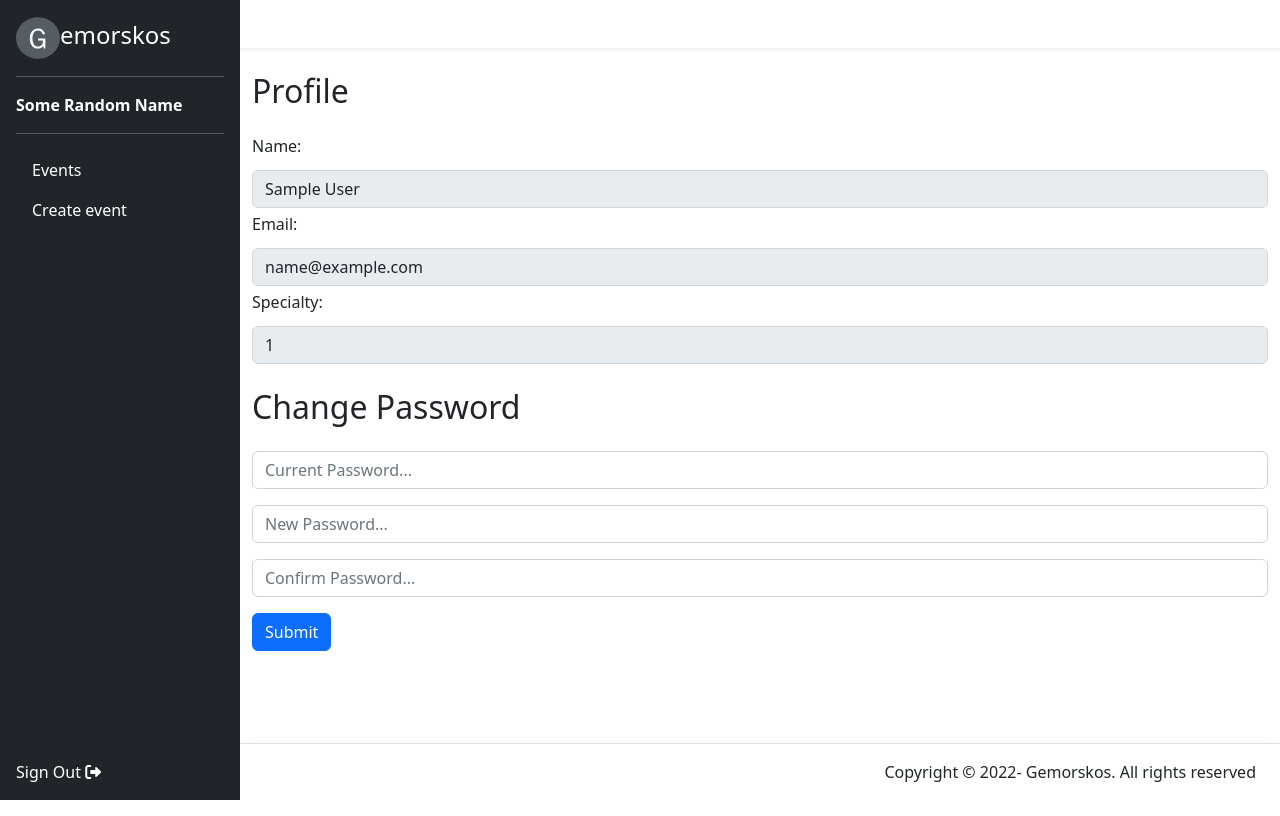
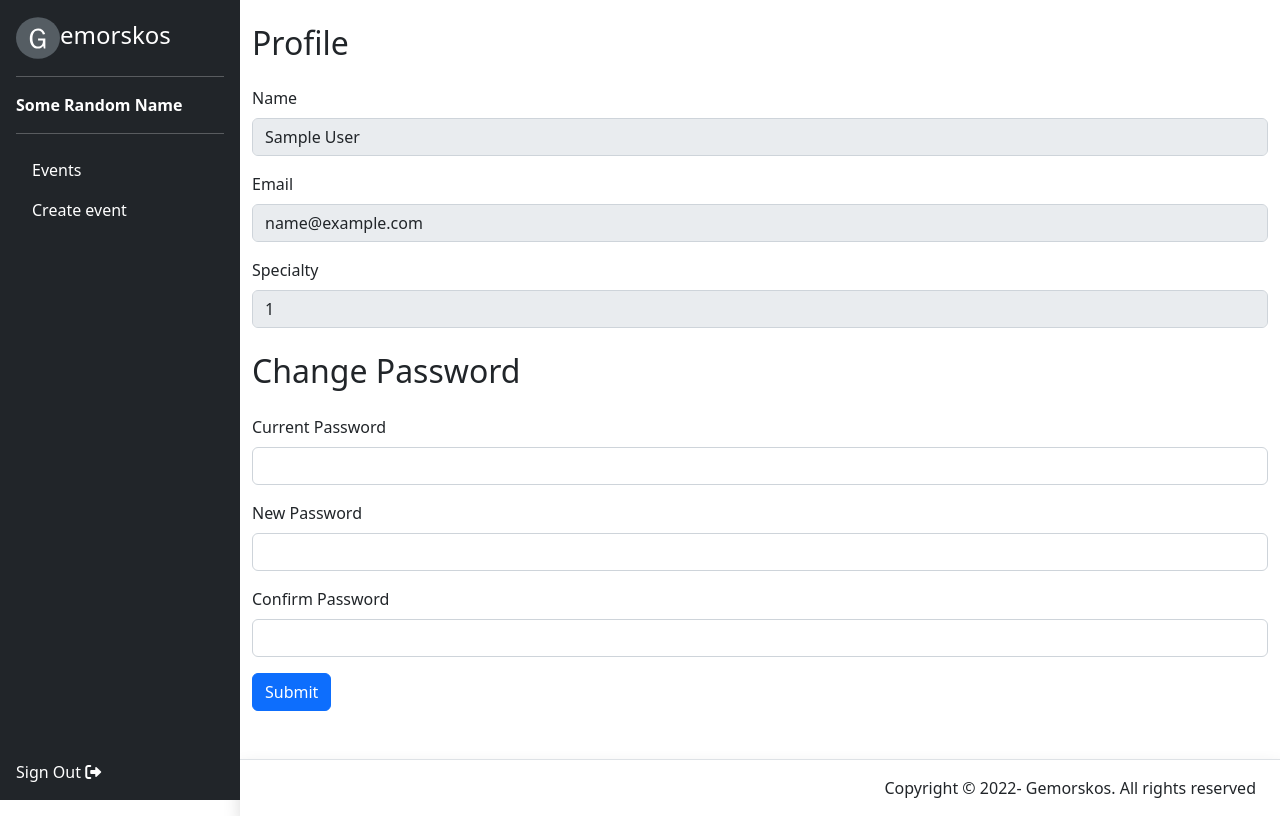
Before and after one commit to lorandhajos/GroupC-term2, a PHP site: page /profile.php in a window 1280 px wide. Run offline with PHP 8.4, Linux system fonts and the light colour scheme; the visitor is signed in with stand-in values (Sample User, id 1); data that the repository does not hold is empty.

Commit message:
added login check and consistency improvements

```diff
--- a/src/profile.php
+++ b/src/profile.php
@@ -1,5 +1,11 @@
 <?php
   session_start();
+
+  // check if the user is logged in
+  if (!isset($_SESSION["loggedin"]) || $_SESSION["loggedin"] !== true) {
+    header("location: index.php");
+  }
+
   include_once "config.php";
 ?>
 
@@ -20,36 +26,39 @@
       </div>
       <div class="col p-0 d-flex flex-column justify-content-between">
         <div>
-        <header class="py-4 shadow-sm"></header>
+          <header class="headerheight shadow-sm"></header>
             <div class="container">
               <div>
                 <h2 class="my-4">Profile</h2>
-                <div>
-                  <label class='form-label'>Name:</label>
-                  <?php echo "<input type='text' class='form-control my-1' value='" . ucfirst($_SESSION['name']) . "' disabled>"; ?>
+                  <div class="mt-3">
+                    <label class='form-label'>Name</label>
+                    <?php echo "<input type='text' class='form-control' value='" . $_SESSION['name'] . "' disabled>"; ?>
                   </div>
-                <div>
-                  <label class='form-label'>Email:</label>
-                  <?php echo "<input type='text' class='form-control my-1' value='" . $_SESSION['email'] . "' disabled>"; ?>
+                  <div class="mt-3">
+                    <label class='form-label'>Email</label>
+                    <?php echo "<input type='text' class='form-control' value='" . $_SESSION['email'] . "' disabled>"; ?>
                   </div>
-                <div>
-                  <label class='form-label'>Specialty:</label>
-                  <?php echo "<input type='text' class='form-control my-1' value='" . ucfirst($_SESSION['speciality']) . "' disabled>" ?>
+                  <div class="mt-3">
+                    <label class='form-label'>Specialty</label>
+                    <?php echo "<input type='text' class='form-control' value='" . ucfirst($_SESSION['speciality']) . "' disabled>" ?>
                   </div>
               </div>
               <div>
                 <h2 class="my-4">Change Password</h2>
                 <form action="profile.php" method="POST">
-                <div class="my-3">
-                  <input type="password" name="currentPassword" class="form-control" id="CurrentPassword" placeholder="Current Password...">
+                  <div class="mt-3">
+                    <label class='form-label'>Current Password</label>
+                    <input type="password" name="currentPassword" class="form-control" id="CurrentPassword">
                   </div>
-                <div class="my-3">
-                  <input type="password" name="newPassword" class="form-control" id="NewPassword" placeholder="New Password...">
+                  <div class="mt-3">
+                    <label class='form-label'>New Password</label>
+                    <input type="password" name="newPassword" class="form-control" id="NewPassword">
                   </div>
-                <div class="my-3">
-                  <input type="password" name="confirmPassword" class="form-control" id="ConfirmPassword" placeholder="Confirm Password...">
+                  <div class="mt-3">
+                    <label class='form-label'>Confirm Password</label>
+                    <input type="password" name="confirmPassword" class="form-control" id="ConfirmPassword">
                   </div>
-                <button class="btn btn-primary" type="submit">Submit</button>
+                  <button class="btn btn-primary mt-3" type="submit">Submit</button>
                 </form>
                 <?php
                   if($_SERVER['REQUEST_METHOD'] == 'POST') {
@@ -61,17 +70,17 @@
                       $curr_pass = filter_input(INPUT_POST, "currentPassword");
                       $new_pass= filter_input(INPUT_POST, "newPassword");
                       $confirm_pass= filter_input(INPUT_POST, "confirmPassword");
-                  if($new_pass==$confirm_pass){
+
+                      if($new_pass == $confirm_pass) {
                         if (password_verify($curr_pass, $result->password)) {
-                      $new_pass_crypt=password_hash($new_pass, PASSWORD_BCRYPT);
-                      $query_change=$conn->prepare("UPDATE Users SET password=:new_pass WHERE email=:user_email AND name=:user_name");
+                          $new_pass_crypt = password_hash($new_pass, PASSWORD_BCRYPT);
+                          $query_change = $conn->prepare("UPDATE Users SET password=:new_pass WHERE email=:user_email AND name=:user_name");
                           $query_change->bindParam(':new_pass', $new_pass_crypt);
                           $query_change->bindParam(':user_email', $_SESSION['email']);
                           $query_change->bindParam(':user_name', $_SESSION['name']);
                           $query_change->execute();
+
                           echo "<div class='alert alert-success my-3'>Account created successfully!</div>";
-                    } else {
-                      echo "";
                         }
                       } else {
                         echo "<div class='alert alert-danger my-3'>Passwords don't match</div>";
```
Lines whose indentation alone changed are shown as unchanged.
